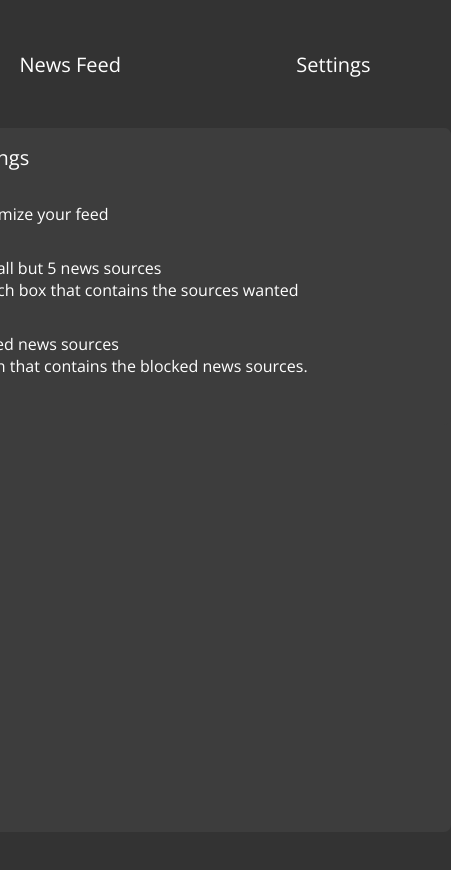
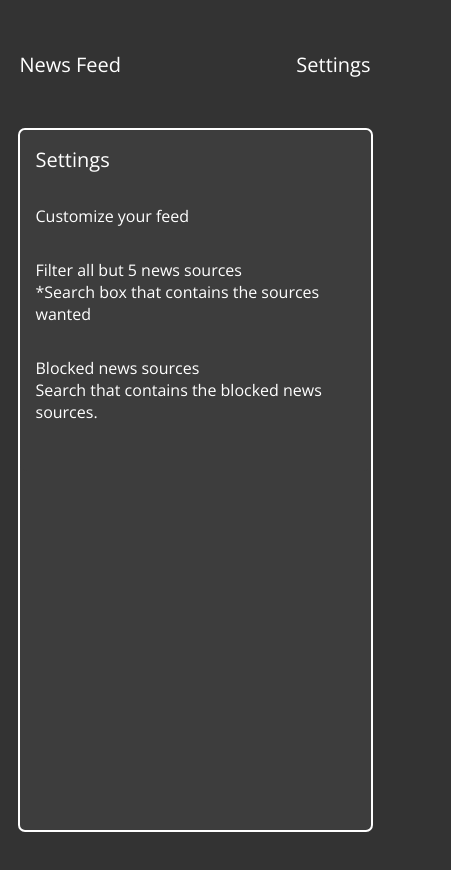
Before and after one commit to nslee333/news_project, a React (Create React App) app: page / in a window 390 px wide. Shown: the top 870 px of the page, 451 px wide, since content can reach past the window. Built offline with nearby package versions, Linux system fonts and the light colour scheme.

Commit message:
Making Styling responsive.

```diff
--- a/src/css/settings.css
+++ b/src/css/settings.css
@@ -1,12 +1,23 @@
 .sett-inner {
   background-color: #3d3d3d;
   border-radius: 7px;
+  border: 2px solid;
+  width: 60%;
+
+  @media (min-width: 320px) {
+    width: 90%;
+  }
+  @media (min-width: 500px) {
+    width: 70%;
+  }
+  @media (min-width: 900px) {
+    width: 50%;
+  }
 }
 
 .sett {
   height: fit-content;
   background-color: #3d3d3d;
-  width: 30rem;
   height: fit-content;
   padding-top: 1rem;
   padding-left: 1rem;
@@ -48,7 +59,6 @@
   background-color: #3d3d3d;
   margin-top: 2rem;
   margin-bottom: 2rem;
-
 }
 
 
```
